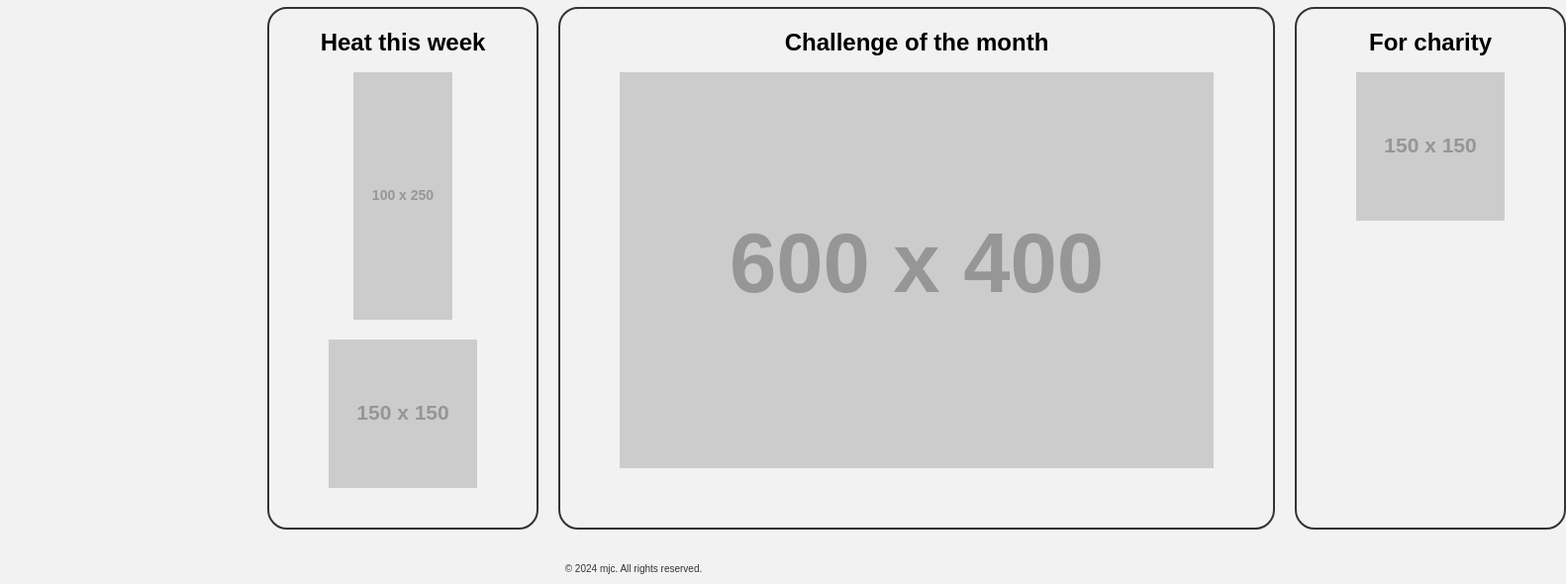
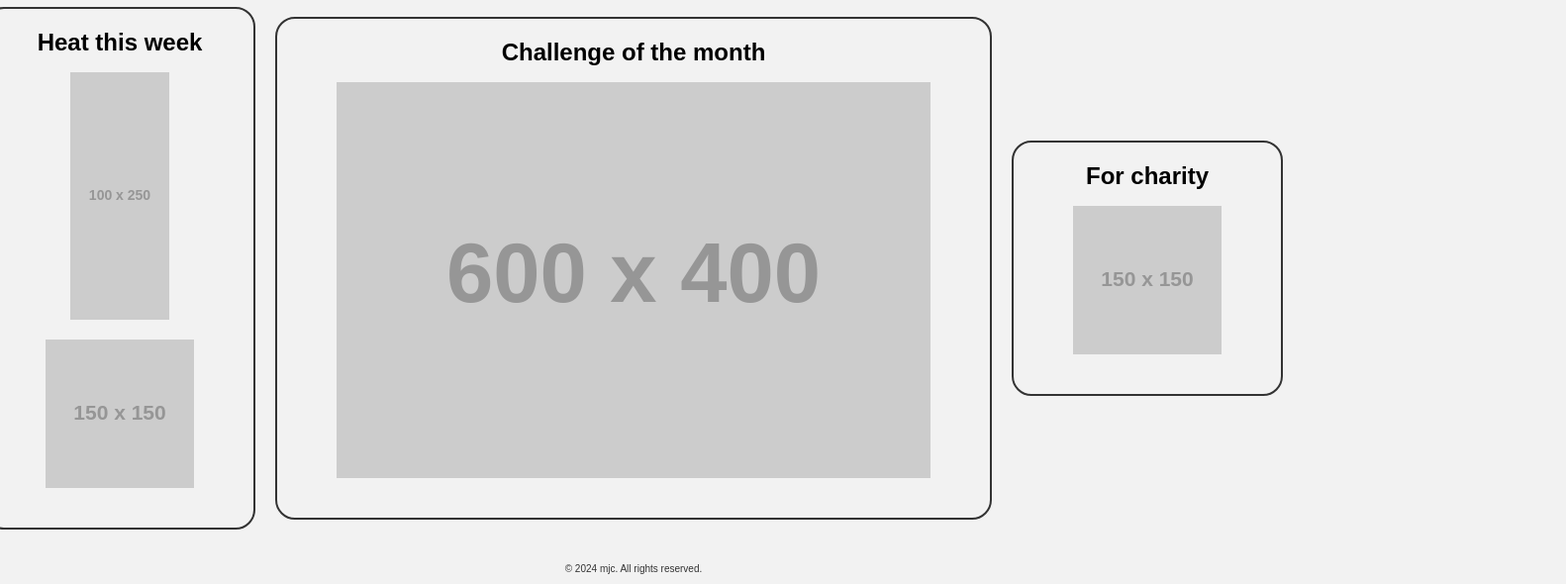
Before and after one commit to 1mjc/whitespace, a plain HTML site: page index.html in a window 1280 px wide. Shown: the part 210-800 px from the top of the page at 99% size, 1582 px wide, since content can reach past the window. Drawn offline with Linux system fonts and the light colour scheme; placeholder pictures from the web are drawn by us.

Commit message:
Update styles.css

```diff
--- a/styles.css
+++ b/styles.css
@@ -74,7 +74,10 @@ main {
 #featured-content {
     text-align: center;
     display: flex;
-    float: center;
+    flex-direction: row;
+    align-items: center; /* Center the content horizontally */
+    justify-content: center; /* Center the content vertically */
+
 }
 
 .content_box {
```
